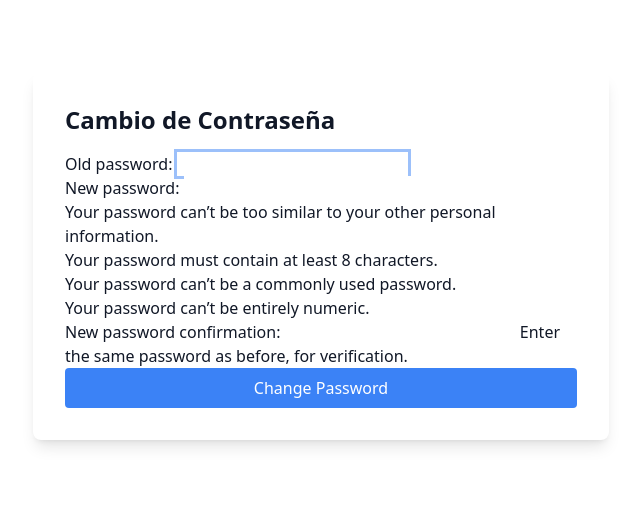
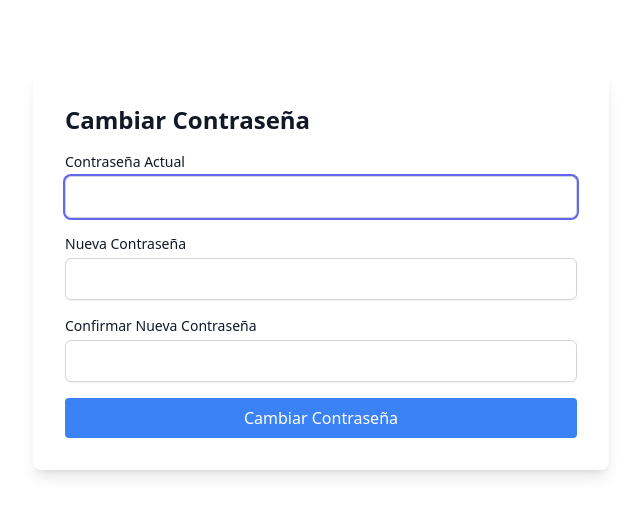
Before and after one commit to brustlinket12/software7, a Django app: page /password-change/ in a window 1280 px wide. Shown: the part 72-588 px from the top of the page, without its empty margins (319-959 px from the left). Run offline with Django 5.2, Linux system fonts and the light colour scheme; a user stored in the database is signed in; some libraries are stand-ins or nearby versions.

Commit message:
Implementación del Cambio de Contraseña al iniciar sesión
Este es si el usuario desea cambiar la contraseña, ya estado dentro de su cuenta.
LUEGO se piensa añadir en el login la opción de resetear la contraseña mediante el correo, la diferencia estaría en que al hacerlo dentro de la cuenta ya iniciada, esta pide la contraseña actual, pero en caso de no recordarla al iniciar sesión, no te pide la actual, sino una confirmación de intento para reiniciar la contraseña.

```diff
--- a/blogproject/blogproject/blogapp/templates/blogapp/base.html
+++ b/blogproject/blogproject/blogapp/templates/blogapp/base.html
@@ -116,7 +116,13 @@
             </button>
 
             <div id="userDropdown" class="hidden absolute right-0 mt-2 w-40 bg-white dark:bg-gray-800 border border-gray-200 dark:border-gray-700 rounded-md shadow-lg z-50">
+              {% comment %} PERFIL {% endcomment %}
               <a href="{% url 'blogapp:profile' %}" class="block px-4 py-2 text-sm text-gray-700 dark:text-gray-200 hover:bg-gray-100 dark:hover:bg-gray-700">Perfil</a>
+
+              {% comment %} CAMBIO DE CONTRASEÑA {% endcomment %}
+              <a href="{% url 'blogapp:password_change' %}" class="block px-4 py-2 text-sm text-gray-700 dark:text-gray-200 hover:bg-gray-100 dark:hover:bg-gray-700">Cambiar Contraseña</a>
+
+              {% comment %} CERRAR SESIÓN {% endcomment %}
               <form method="post" action="{% url 'blogapp:logout' %}">
                 {% csrf_token %}
                 <button type="submit" class="w-full text-left px-4 py-2 text-sm text-red-600 dark:text-red-400 hover:bg-gray-100 dark:hover:bg-gray-700">Cerrar Sesión</button>
--- a/blogproject/blogproject/blogapp/templates/blogapp/password_change_form.html
+++ b/blogproject/blogproject/blogapp/templates/blogapp/password_change_form.html
@@ -2,33 +2,50 @@
 {% load widget_tweaks %}
 {% block content %}
 <div class="max-w-xl mx-auto bg-white dark:bg-gray-800 p-8 rounded-lg shadow-lg mt-10">
-         <h2 class="text-2xl font-semibold text-gray-900 dark:text-white mb-4">Cambio de Contraseña</h2>
-
+    <h2 class="text-2xl font-semibold text-gray-900 dark:text-white mb-4">Cambiar Contraseña</h2>
 
     <form method="POST">
         {% csrf_token %}
 
-             {{form.as_p}}
-             {% for error in form.password.errors %}
+        <!-- Contraseña actual -->
+        <div class="mb-4">
+            <label for="{{ form.old_password.id_for_label }}" class="block text-sm font-medium text-gray-900 dark:text-white">Contraseña Actual</label>
+            {{ form.old_password|add_class:"mt-1 block w-full px-3 py-2 border border-gray-300 rounded-md shadow-sm focus:outline-none focus:ring-2 focus:ring-indigo-500 dark:text-black" }}
+            {% for error in form.old_password.errors %}
                 <div class="text-sm text-red-600">{{ error }}</div>
-             {% endfor%}
+            {% endfor %}
+        </div>
 
+        <!-- Nueva contraseña -->
+        <div class="mb-4">
+            <label for="{{ form.new_password1.id_for_label }}" class="block text-sm font-medium text-gray-900 dark:text-white">Nueva Contraseña</label>
+            {{ form.new_password1|add_class:"mt-1 block w-full px-3 py-2 border border-gray-300 rounded-md shadow-sm focus:outline-none focus:ring-2 focus:ring-indigo-500 dark:text-black" }}
+            {% for error in form.new_password1.errors %}
+                <div class="text-sm text-red-600">{{ error }}</div>
+            {% endfor %}
+        </div>
+
+        <!-- Confirmar nueva contraseña -->
+        <div class="mb-4">
+            <label for="{{ form.new_password2.id_for_label }}" class="block text-sm font-medium text-gray-900 dark:text-white">Confirmar Nueva Contraseña</label>
+            {{ form.new_password2|add_class:"mt-1 block w-full px-3 py-2 border border-gray-300 rounded-md shadow-sm focus:outline-none focus:ring-2 focus:ring-indigo-500 dark:text-black" }}
+            {% for error in form.new_password2.errors %}
+                <div class="text-sm text-red-600">{{ error }}</div>
+            {% endfor %}
+        </div>
+
+        <!-- Botón de enviar -->
         <button type="submit" class="w-full bg-blue-500 hover:bg-blue-600 text-white py-2 px-4 rounded focus:outline-none focus:ring-2 focus:ring-blue-500 focus:ring-opacity-50">
-                 Change Password
+            Cambiar Contraseña
         </button>
-
     </form>
 
-         <!-- verificar validez del forms -->
-         {% if form.errors %}
-             <div class="mt-4">
-                 <ul class="text-sm text-red-600">
-                     {% for field in form %}
-                         {% for error in field.errors %}
-                             <li>{{ error }}</li>
+    <!-- Errores generales -->
+    {% if form.non_field_errors %}
+        <div class="mt-4 text-sm text-red-600">
+            {% for error in form.non_field_errors %}
+                <div>{{ error }}</div>
             {% endfor %}
-                     {% endfor %}
-                 </ul>
         </div>
     {% endif %}
 </div>
--- a/blogproject/blogproject/blogapp/urls.py
+++ b/blogproject/blogproject/blogapp/urls.py
@@ -1,5 +1,5 @@
 from django.urls import path, include
-from .views import BlogListView, BlogDetailView, ReviewCreateView, CommentCreateView, BlogCreateView, BlogDeleteView, BlogUpdateView, ProfileView, PasswordChange, PasswordChangeDone
+from .views import BlogListView, BlogDetailView, ReviewCreateView, CommentCreateView, BlogCreateView, BlogDeleteView, BlogUpdateView, ProfileView, ChangePasswordView, PasswordChangeDone
 from .views import register, signin, signout
 from django.conf import settings
 from django.conf.urls.static import static
@@ -21,7 +21,7 @@ urlpatterns = [
     path('login/', signin, name='login'),
     path('logout/', signout, name='logout'),
     path('profile/', ProfileView.as_view(), name='profile'),
-    path('password-change/', PasswordChange.as_view(), name='password_change'),
+    path('password-change/', ChangePasswordView.as_view(), name='password_change'),
     path('password-change/done/', PasswordChangeDone.as_view(), name='password_change_done'),
 
     path('tinymce/', include('tinymce.urls')),
--- a/blogproject/blogproject/blogapp/views.py
+++ b/blogproject/blogproject/blogapp/views.py
@@ -11,6 +11,7 @@ from django.contrib.auth.views import PasswordChangeView, PasswordChangeDoneView
 from django.shortcuts import get_object_or_404
 from django.contrib import messages
 from django.db import IntegrityError
+from django.core.exceptions import ValidationError
 
 class BlogListView(ListView):
     model = Blog
@@ -164,14 +165,33 @@ def signout(request):
 
 # Cambio de Contraseña
 class ChangePasswordForm(PasswordChangeForm):
-    old_password = forms.CharField(widget=forms.PasswordInput())
-    new_password = forms.CharField(widget=forms.PasswordInput())
-    confirm_password = forms.CharField(widget=forms.PasswordInput())
+    def __init__(self, *args, **kwargs):
+        super().__init__(*args, **kwargs)
 
-class PasswordChange(PasswordChangeView):
-    form_class = PasswordChangeForm
+    def clean(self):
+        cleaned_data = super().clean()
+        new_password = cleaned_data.get('new_password')
+        confirm_password = cleaned_data.get('confirm_password')
+
+        if new_password and confirm_password:
+            if new_password != confirm_password:
+                raise ValidationError("La nueva contraseña y la confirmación no coinciden.")
+
+        return cleaned_data
+
+class ChangePasswordView(PasswordChangeView):
+    form_class = ChangePasswordForm
     success_url = reverse_lazy('blogapp:password_change_done')
     template_name = ('blogapp/password_change_form.html')
 
+    def form_invalid(self, form):
+        # Si el formulario es válido, la contraseña se cambia
+        return self.render_to_response(self.get_context_data(form=form))
+
+
+    def form_invalid(self, form):
+        # Si el formulario no es válido, la página se reinicia
+        return self.render_to_response(self.get_context_data(form=form))
+
 class PasswordChangeDone(PasswordChangeDoneView):
     template_name = ('blogapp/password_change_done.html')
```
Also changed, not shown: blogproject/blogproject/blogapp/templates/blogapp/login.html (+14 -0 lines), blogproject/blogproject/db.sqlite3. Lines whose indentation alone changed are shown as unchanged.
